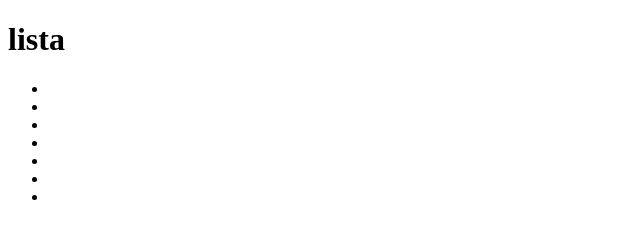
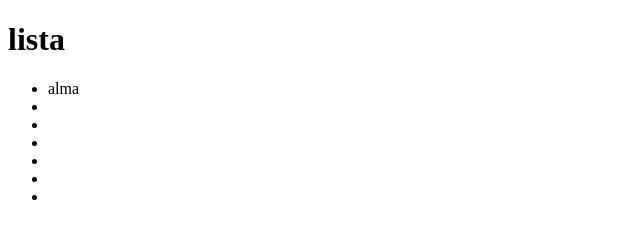
Before and after one commit to Csorbert/Projekt1, a plain HTML site: page lista.html in a window 1280 px wide. Shown: the full height of the page, 0-640 px from the left. Drawn offline with Linux system fonts and the light colour scheme.

Commit message:
Conflict

```diff
--- a/lista.html
+++ b/lista.html
@@ -9,7 +9,7 @@
 <body>
     <h1>lista</h1>
     <ul>
-        <li></li>
+        <li>alma</li>
         <li></li>
         <li></li>
         <li></li>
```
